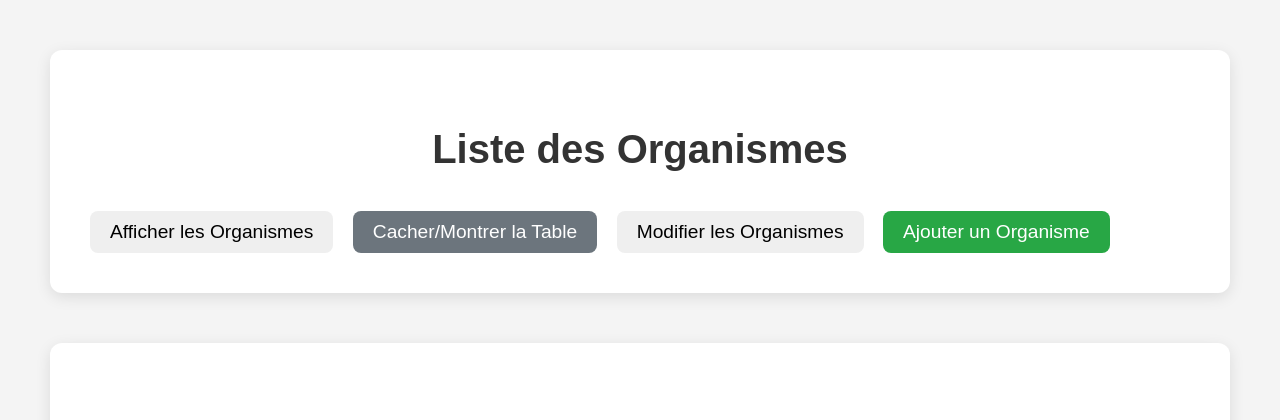
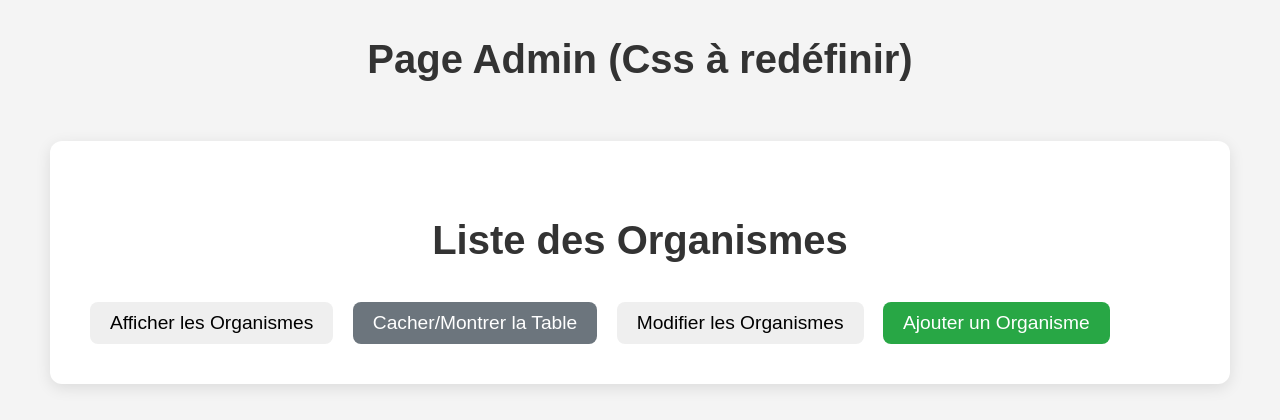
Before and after one commit to Haruhno/CartographieTHEMAA, a Flask app: page / in a window 1280 px wide. Shown: the top 420 px of the page. Run offline with Flask 3, Linux system fonts and the light colour scheme; parts of the project's set-up code (start-up, migrations or seed data) failed here and were passed over; some libraries are stand-ins or nearby versions.

Commit message:
h1 index

```diff
--- a/app/templates/index.html
+++ b/app/templates/index.html
@@ -3,12 +3,14 @@
 <head>
     <meta charset="UTF-8">
     <meta name="viewport" content="width=device-width, initial-scale=1.0">
-    <title>Liste des Organismes</title>
+    <title>Page Admin</title>
     <link rel="stylesheet" href="{{ url_for('static', filename='css/style.css') }}">
     <script src="https://code.jquery.com/jquery-3.5.1.min.js"></script>
     <link rel="stylesheet" href="https://unpkg.com/leaflet@1.7.1/dist/leaflet.css" />
 </head>
 <body>
+
+<h1>Page Admin (Css à redéfinir)</h1>
 
 <div class="container mt-5">
     <h1 class="text-center">Liste des Organismes</h1>
```
